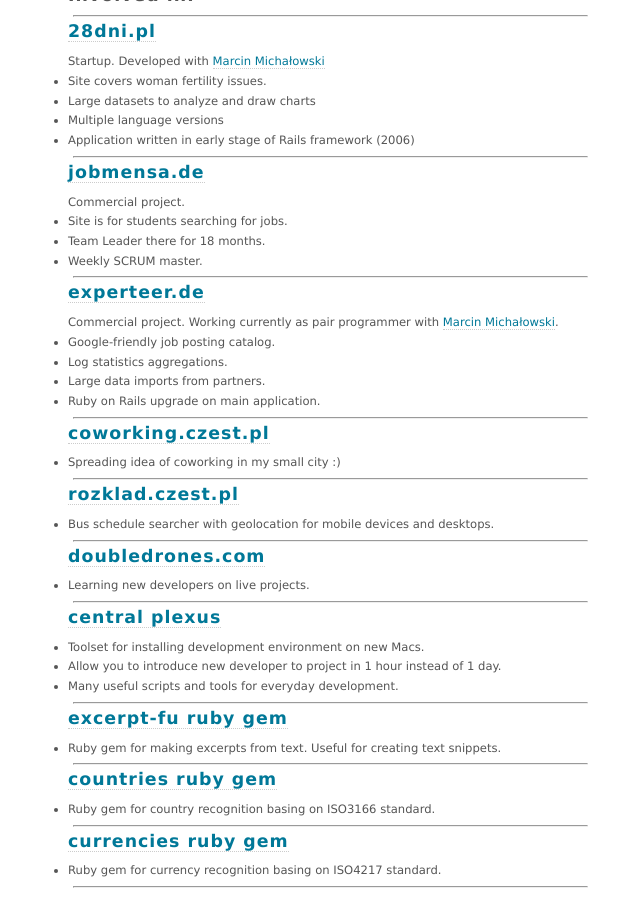
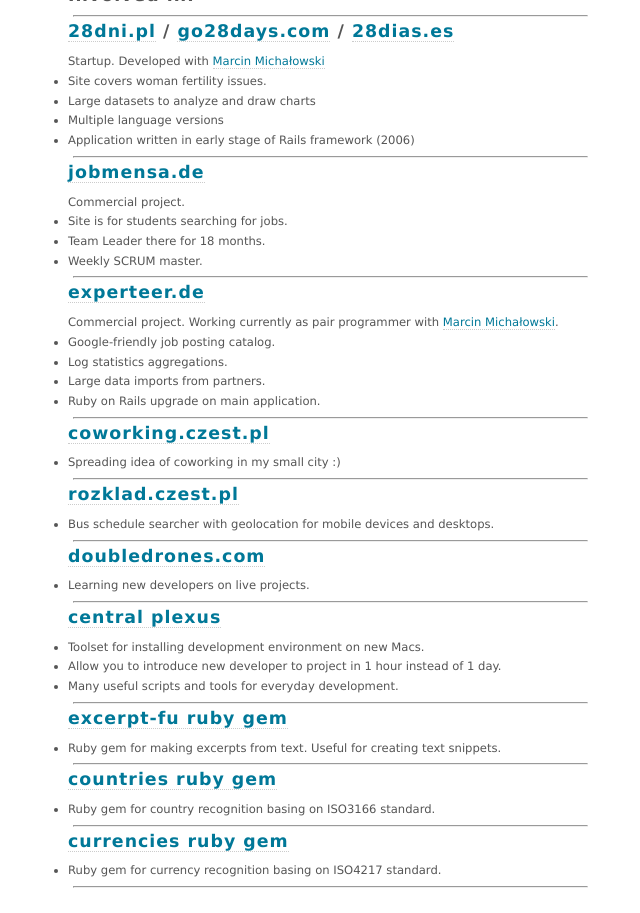
Before and after one commit to pr0d1r2/pr0d1r2.github.com, a Jekyll site: the page built from index.md, in a window 1280 px wide, cut to the strip 224-1137 px from the top of the page. Shown: the whole strip, without its empty margins (312-952 px from the left). Built offline with Jekyll 4.4.1, drawn with Linux system fonts in a browser that asks for light colours.

Commit message:
Add multiple version of 28dni

```diff
--- a/index.md
+++ b/index.md
@@ -30,7 +30,7 @@ My clients make more profit and decrease their costs via intelligent usage of to
 
 <hr>
 
-## [28dni.pl](http://28dni.pl)
+## [28dni.pl](http://28dni.pl) / [go28days.com](http://go28days.com/) / [28dias.es](http://28dias.es/)
 
 Startup. Developed with [Marcin Michałowski](http://marcinmichalowski.com/)
 
```
Also changed, not shown: 1 other file.
